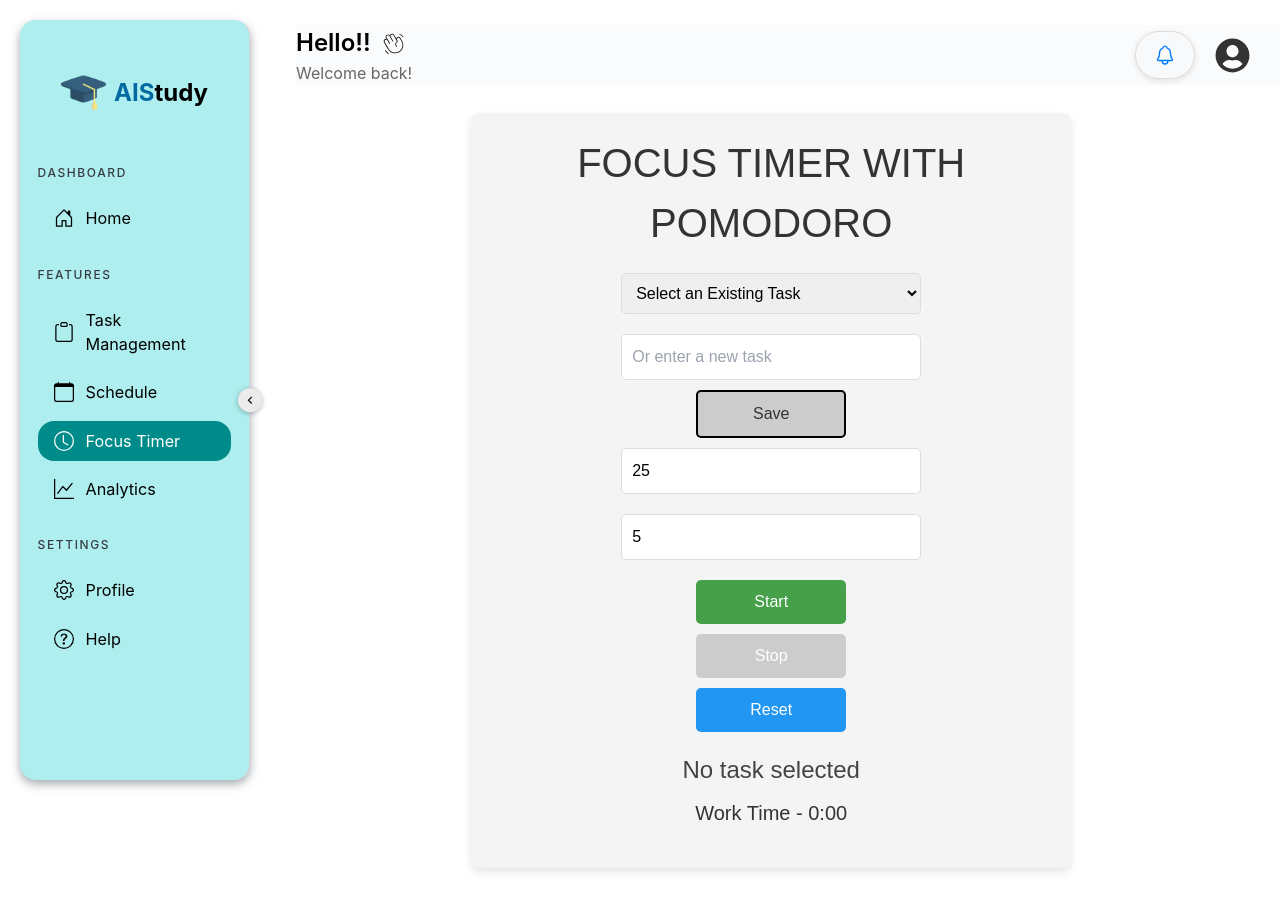
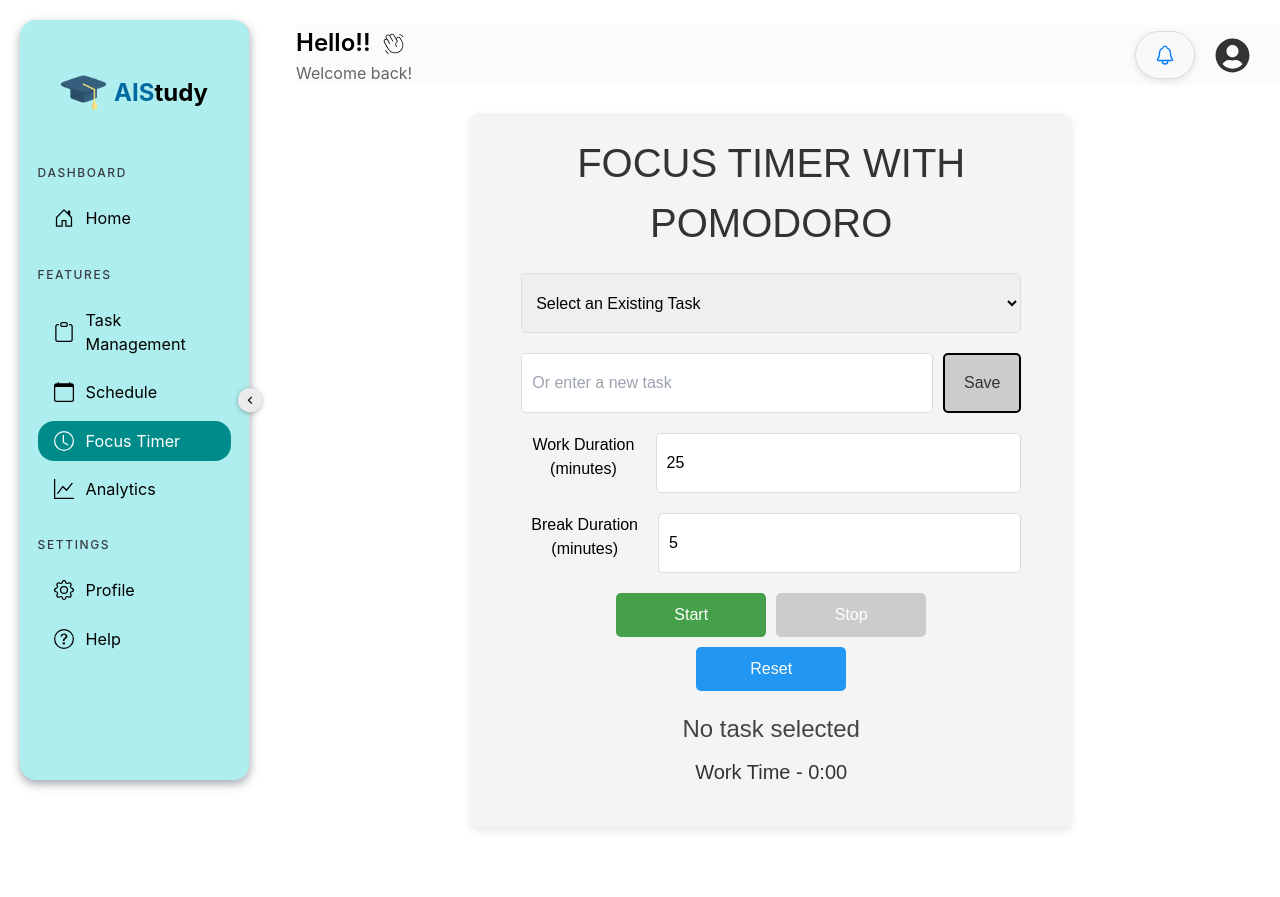
Before and after one commit to Advanced-web-application-developmentK21/Web-Frontend, a React (Create React App) app: page /timer in a window 1280 px wide. Built offline with nearby package versions, Linux system fonts and the light colour scheme.

Commit message:
fix Focus time UI

```diff
--- a/src/pages/FocusTime/FocusTimerPage.tsx
+++ b/src/pages/FocusTime/FocusTimerPage.tsx
@@ -91,7 +91,7 @@ function FocusTimer() {
             </option>
           ))}
         </select>
-        <div>
+        <div className="row">
           <input
             type="text"
             placeholder="Or enter a new task"
@@ -106,6 +106,10 @@ function FocusTimer() {
             Save
           </button>
         </div>
+        <div className="row">
+          <label>
+          Work Duration (minutes)
+          </label>
           <input
             type="number"
             placeholder="Work Duration (minutes)"
@@ -113,6 +117,11 @@ function FocusTimer() {
             onChange={(e) => setDuration(Number(e.target.value))}
             min="1"
           />
+        </div>
+        <div className="row">
+          <label>
+          Break Duration (minutes)
+          </label>
           <input
             type="number"
             placeholder="Break Duration (minutes)"
@@ -120,12 +129,15 @@ function FocusTimer() {
             onChange={(e) => setBreakDuration(Number(e.target.value))}
             min="1"
           />
+        </div>
+        <div className="row" style={{ display: 'flex', justifyContent: 'center', alignItems: 'center' }}>
           <button className="start-button" onClick={startTimer} disabled={isRunning}>
             Start
           </button>
           <button className="stop-button" onClick={stopTimer} disabled={!isRunning}>
             Stop
           </button>
+        </div>
         <button className="reset-button" onClick={resetTimer}>Reset</button>
       </div>
       <h2>{task || newTask || "No task selected"}</h2>
--- a/src/styles/FocusTimer.css
+++ b/src/styles/FocusTimer.css
@@ -33,7 +33,8 @@
   .focus-timer-container input[type="text"],
   .focus-timer-container input[type="number"] {
     width: 100%;
-    max-width: 300px;
+    height: 60px;
+    max-width: 500px;
     padding: 10px;
     font-size: 1rem;
     border-radius: 5px;
@@ -48,6 +49,13 @@
     outline: none;
   }
 
+  .focus-timer-container .row {
+    width: 100%;
+    max-width: 500px;
+    display: flex;
+    gap: 10px;
+  }
+
   /* Button styles */
   .focus-timer-container .save-button {
     background-color: #ffffff;
@@ -55,6 +63,10 @@
     border: #000000;
     border-style: solid;
     border-width: 2px;
+    width: 90px;
+    height: 60px;
+    max-width: 300px;
+    padding: 10px;
   }
   .focus-timer-container .save-button:hover {
     color: #48ff00;
```
Lines whose indentation alone changed are shown as unchanged.
